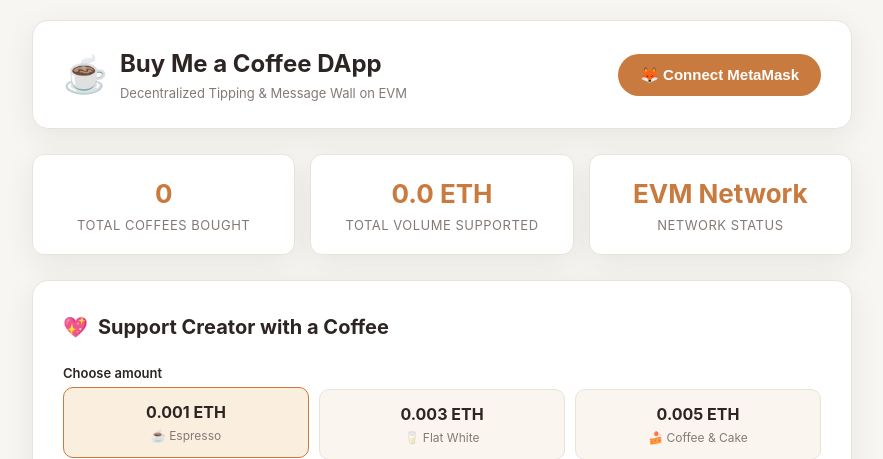
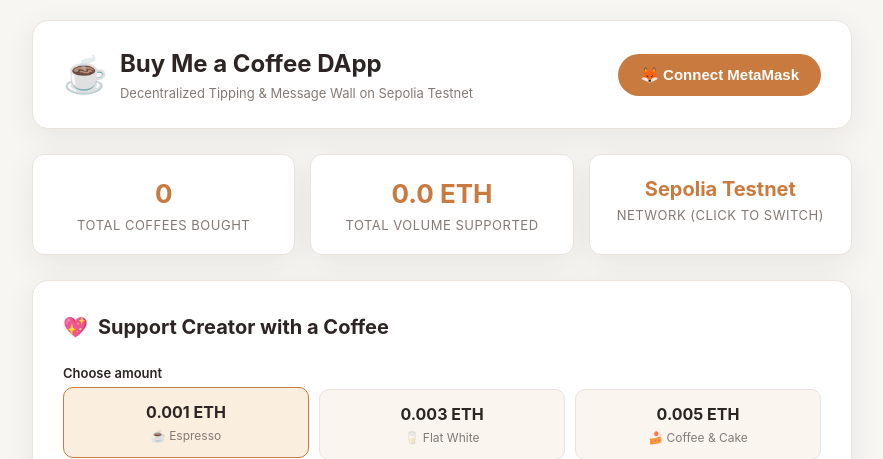
Before and after one commit to schow9527/buy-me-a-coffee-dapp, a Flask app: page / in a window 1280 px wide. Shown: the top 459 px of the page, without its empty margins (198-1081 px from the left). Run offline with Flask 3, Linux system fonts and the light colour scheme; data that the repository does not hold is empty; some libraries are stand-ins or nearby versions.

Commit message:
feat: enforce Sepolia testnet throughout the project with auto-switch prompt

```diff
--- a/templates/index.html
+++ b/templates/index.html
@@ -15,7 +15,7 @@
                 <div class="brand-icon">☕</div>
                 <div>
                     <h1 class="brand-title">Buy Me a Coffee DApp</h1>
-                    <p class="brand-subtitle">Decentralized Tipping & Message Wall on EVM</p>
+                    <p class="brand-subtitle">Decentralized Tipping & Message Wall on Sepolia Testnet</p>
                 </div>
             </div>
             <div class="wallet-actions" style="display: flex; gap: 10px; align-items: center;">
@@ -28,6 +28,11 @@
             </div>
         </header>
 
+        <!-- Network Warning Banner -->
+        <div id="networkAlert" class="status-msg error" style="display: none; margin-bottom: 20px; text-align: center; cursor: pointer; padding: 14px;" onclick="ensureSepoliaNetwork()">
+            ⚠️ <strong>Wrong Network!</strong> You are not on Sepolia Testnet. <u>Click here to switch MetaMask to Sepolia</u>.
+        </div>
+
         <!-- Stats -->
         <div class="stats-row">
             <div class="stat-card">
@@ -38,9 +43,9 @@
                 <div class="stat-value">{{ total_eth }} ETH</div>
                 <div class="stat-label">Total Volume Supported</div>
             </div>
-            <div class="stat-card">
-                <div class="stat-value" id="currentNetwork">EVM Network</div>
-                <div class="stat-label">Network Status</div>
+            <div class="stat-card" style="cursor: pointer;" onclick="ensureSepoliaNetwork()" title="Click to switch/verify Sepolia network">
+                <div class="stat-value" id="currentNetwork" style="font-size: 20px;">Sepolia Testnet</div>
+                <div class="stat-label">Network (Click to Switch)</div>
             </div>
         </div>
 
@@ -141,6 +146,8 @@
     <script>
         const contractAddress = "{{ contract_address }}";
         const recipientAddress = "{{ recipient_address }}";
+        const SEPOLIA_CHAIN_ID_HEX = "0xaa36a7";
+        const SEPOLIA_CHAIN_ID_DEC = 11155111;
         let web3;
         let currentAccount = null;
 
@@ -219,6 +226,7 @@
                 const accounts = await provider.request({ method: 'eth_requestAccounts' });
                 if (accounts && accounts.length > 0) {
                     handleAccountConnected(accounts[0]);
+                    await ensureSepoliaNetwork();
                 }
             } catch (err) {
                 console.error(err);
@@ -277,18 +285,75 @@
         async function updateNetwork() {
             try {
                 const chainId = await web3.eth.getChainId();
-                const networkNames = {
-                    1: "Ethereum Mainnet",
-                    11155111: "Sepolia Testnet",
-                    17000: "Holesky Testnet",
-                    137: "Polygon Mainnet",
-                    80002: "Polygon Amoy",
-                    1337: "Localhost",
-                    31337: "Hardhat"
-                };
-                document.getElementById("currentNetwork").innerText = networkNames[chainId] || ("Chain ID " + chainId);
+                const netEl = document.getElementById("currentNetwork");
+                const alertEl = document.getElementById("networkAlert");
+                if (chainId === SEPOLIA_CHAIN_ID_DEC) {
+                    netEl.innerHTML = "<span style='color: #2e7d32; font-weight: 700;'>🟢 Sepolia</span>";
+                    if (alertEl) alertEl.style.display = "none";
+                } else {
+                    const networkNames = {
+                        1: "Ethereum Mainnet",
+                        17000: "Holesky",
+                        137: "Polygon",
+                        80002: "Amoy",
+                        1337: "Localhost",
+                        31337: "Hardhat"
+                    };
+                    const name = networkNames[chainId] || ("Chain " + chainId);
+                    netEl.innerHTML = `<span style='color: #c62828; font-weight: 700;'>🔴 ${name}</span>`;
+                    if (alertEl) {
+                        alertEl.style.display = "block";
+                        alertEl.innerHTML = `⚠️ <strong>Wrong Network (${name})!</strong> This DApp runs exclusively on Sepolia Testnet. <u>Click here to switch to Sepolia</u>.`;
+                    }
+                }
             } catch (e) {
                 console.error(e);
+            }
+        }
+
+        async function ensureSepoliaNetwork() {
+            const provider = getMetaMaskProvider();
+            if (!provider) {
+                alert("未检测到 MetaMask 插件！请确认已安装并启用 MetaMask 浏览器扩展。");
+                return false;
+            }
+            try {
+                const currentChainId = await provider.request({ method: 'eth_chainId' });
+                if (parseInt(currentChainId, 16) === SEPOLIA_CHAIN_ID_DEC) {
+                    return true;
+                }
+                updateStatus("Requesting MetaMask to switch to Sepolia Testnet...", "info");
+                try {
+                    await provider.request({
+                        method: 'wallet_switchEthereumChain',
+                        params: [{ chainId: SEPOLIA_CHAIN_ID_HEX }]
+                    });
+                    await updateNetwork();
+                    updateStatus("Switched to Sepolia Testnet successfully!", "success");
+                    return true;
+                } catch (switchError) {
+                    // Chain not added (error 4902)
+                    if (switchError.code === 4902) {
+                        await provider.request({
+                            method: 'wallet_addEthereumChain',
+                            params: [{
+                                chainId: SEPOLIA_CHAIN_ID_HEX,
+                                chainName: 'Sepolia Testnet',
+                                nativeCurrency: { name: 'Sepolia ETH', symbol: 'ETH', decimals: 18 },
+                                rpcUrls: ['https://rpc.sepolia.org', 'https://ethereum-sepolia-rpc.publicnode.com'],
+                                blockExplorerUrls: ['https://sepolia.etherscan.io']
+                            }]
+                        });
+                        await updateNetwork();
+                        return true;
+                    } else {
+                        throw switchError;
+                    }
+                }
+            } catch (err) {
+                console.error("Failed to switch to Sepolia:", err);
+                updateStatus("Please switch network to Sepolia in MetaMask: " + (err.message || err), "error");
+                return false;
             }
         }
 
@@ -308,6 +373,12 @@
                     return;
                 }
                 web3 = new Web3(provider);
+
+                // Strictly ensure Sepolia network before continuing
+                const isSepolia = await ensureSepoliaNetwork();
+                if (!isSepolia) {
+                    return;
+                }
 
                 if (!currentAccount) {
                     updateStatus("Please connect your MetaMask wallet first!", "error");
@@ -378,6 +449,13 @@
         async function viewLastOnChainMemo() {
             const resultBox = document.getElementById("onChainResultBox");
             try {
+                const provider = getMetaMaskProvider();
+                if (provider) {
+                    web3 = new Web3(provider);
+                }
+                const isSepolia = await ensureSepoliaNetwork();
+                if (!isSepolia) return;
+
                 const contract = new web3.eth.Contract(contractABI, contractAddress);
                 const res = await contract.methods.getLastMemo().call();
                 if (res[0] === "0x0000000000000000000000000000000000000000") {
```
